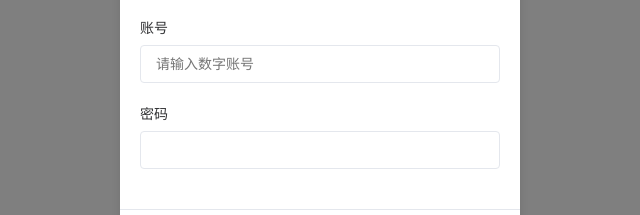
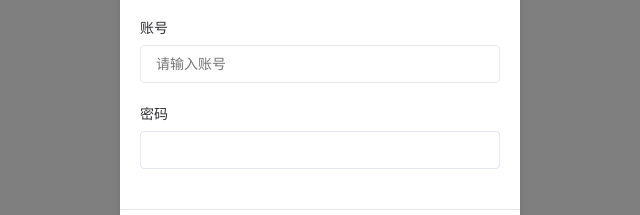
Before and after one commit to ruanjianxiaozu-zhinengti/lijinhui, a plain HTML site: page frontend/index.html in a window 1280 px wide. Shown: the part 330-545 px from the top of the page, 320-960 px from the left. Drawn offline with nearby package versions, Linux system fonts and the light colour scheme.

```diff
--- a/frontend/index.html
+++ b/frontend/index.html
@@ -205,7 +205,7 @@
           <div v-if="loginTab === 'login'">
             <div class="form-group">
               <label class="form-label">账号</label>
-              <input type="text" class="form-control" v-model="loginForm.account" placeholder="请输入数字账号">
+              <input type="text" class="form-control" v-model="loginForm.account" placeholder="请输入账号">
             </div>
             <div class="form-group">
               <label class="form-label">密码</label>
@@ -216,7 +216,7 @@
           <div v-if="loginTab === 'register'">
             <div class="form-group">
               <label class="form-label">账号</label>
-              <input type="text" class="form-control" v-model="registerForm.account" placeholder="请输入数字账号">
+              <input type="text" class="form-control" v-model="registerForm.account" placeholder="请输入账号">
             </div>
             <div class="form-group">
               <label class="form-label">密码</label>
```
